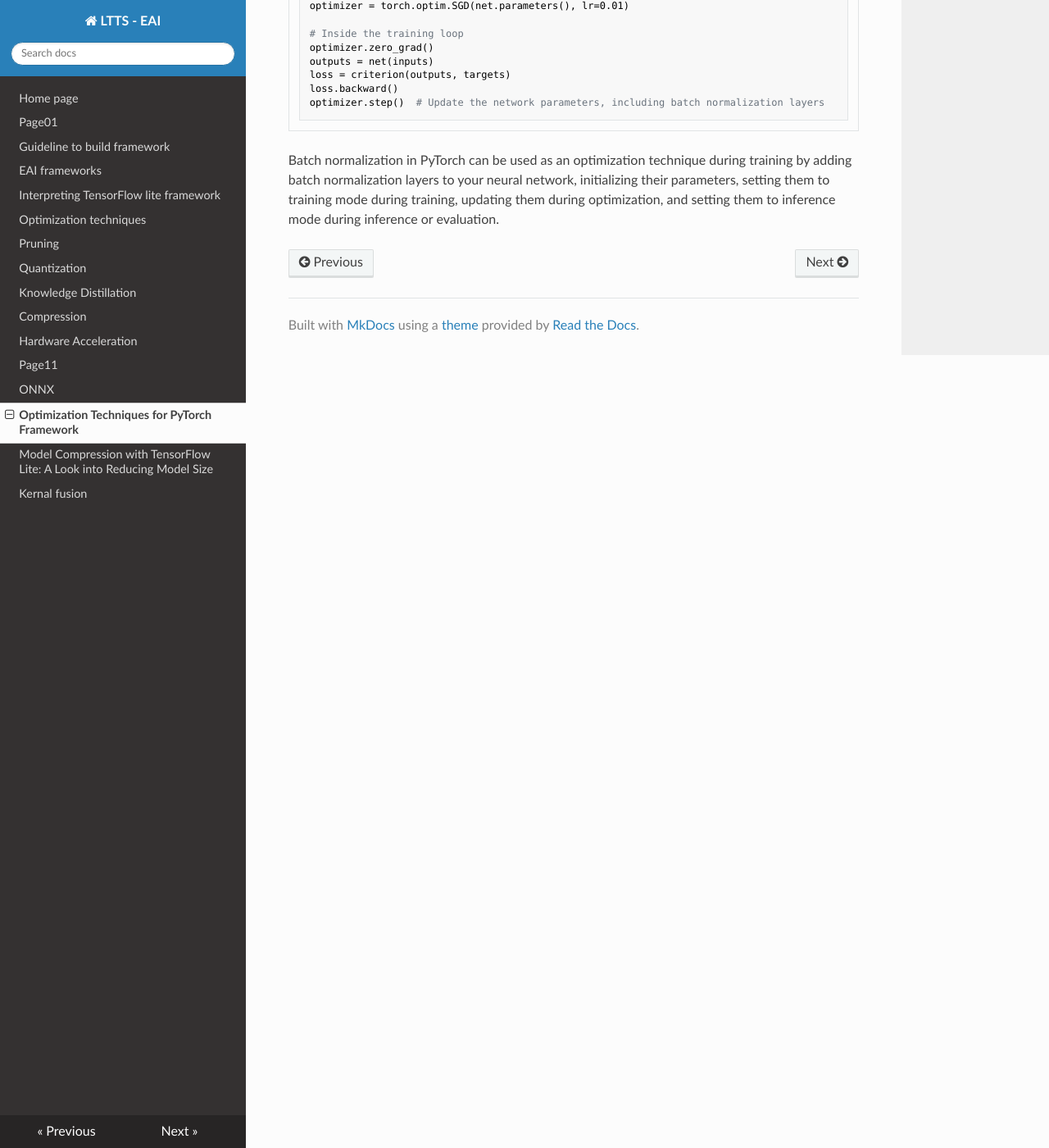
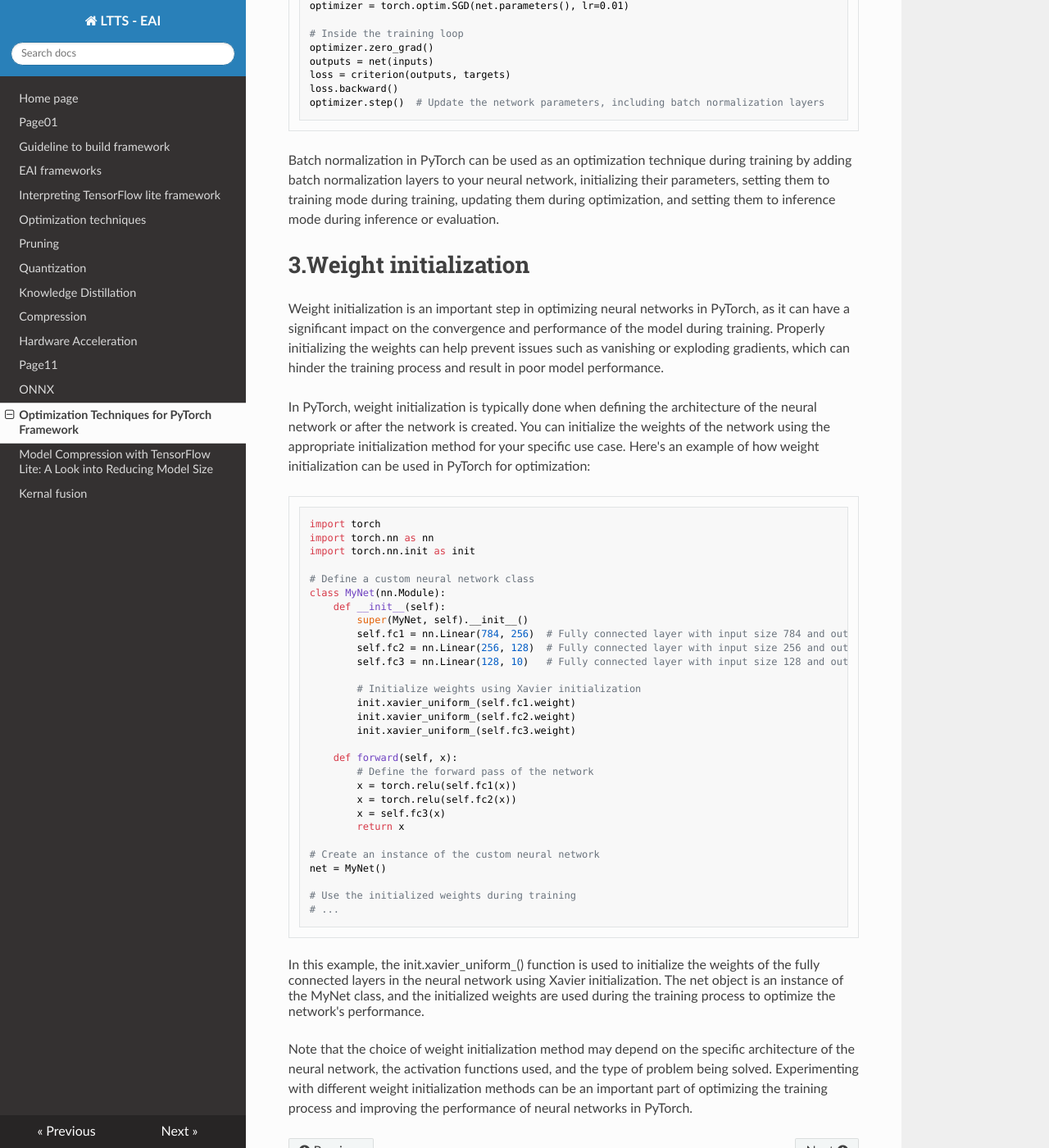
Before and after one commit to ltts-eai/ltts-project, an MkDocs documentation site: the page built from docs/page14.md, in a window 1280 px wide and 1400 px high, scrolled down 4444 px. Shown: the whole window at 82% size. Built offline with MkDocs 1.6.1, drawn with Linux system fonts in a browser that asks for light colours; nearby versions of some CDN libraries.

Commit message:
pytorch optimization

````diff
--- a/docs/page14.md
+++ b/docs/page14.md
@@ -159,3 +159,44 @@ optimizer.step()  # Update the network parameters, including batch normalization
 ```
 
 Batch normalization in PyTorch can be used as an optimization technique during training by adding batch normalization layers to your neural network, initializing their parameters, setting them to training mode during training, updating them during optimization, and setting them to inference mode during inference or evaluation.
+
+
+# 3.Weight initialization
+
+Weight initialization is an important step in optimizing neural networks in PyTorch, as it can have a significant impact on the convergence and performance of the model during training. Properly initializing the weights can help prevent issues such as vanishing or exploding gradients, which can hinder the training process and result in poor model performance.
+
+In PyTorch, weight initialization is typically done when defining the architecture of the neural network or after the network is created. You can initialize the weights of the network using the appropriate initialization method for your specific use case. Here's an example of how weight initialization can be used in PyTorch for optimization:
+```python
+import torch
+import torch.nn as nn
+import torch.nn.init as init
+
+# Define a custom neural network class
+class MyNet(nn.Module):
+    def __init__(self):
+        super(MyNet, self).__init__()
+        self.fc1 = nn.Linear(784, 256)  # Fully connected layer with input size 784 and output size 256
+        self.fc2 = nn.Linear(256, 128)  # Fully connected layer with input size 256 and output size 128
+        self.fc3 = nn.Linear(128, 10)   # Fully connected layer with input size 128 and output size 10
+
+        # Initialize weights using Xavier initialization
+        init.xavier_uniform_(self.fc1.weight)
+        init.xavier_uniform_(self.fc2.weight)
+        init.xavier_uniform_(self.fc3.weight)
+
+    def forward(self, x):
+        # Define the forward pass of the network
+        x = torch.relu(self.fc1(x))
+        x = torch.relu(self.fc2(x))
+        x = self.fc3(x)
+        return x
+
+# Create an instance of the custom neural network
+net = MyNet()
+
+# Use the initialized weights during training
+# ...
+```
+In this example, the init.xavier_uniform_() function is used to initialize the weights of the fully connected layers in the neural network using Xavier initialization. The net object is an instance of the MyNet class, and the initialized weights are used during the training process to optimize the network's performance.
+
+Note that the choice of weight initialization method may depend on the specific architecture of the neural network, the activation functions used, and the type of problem being solved. Experimenting with different weight initialization methods can be an important part of optimizing the training process and improving the performance of neural networks in PyTorch.
````
